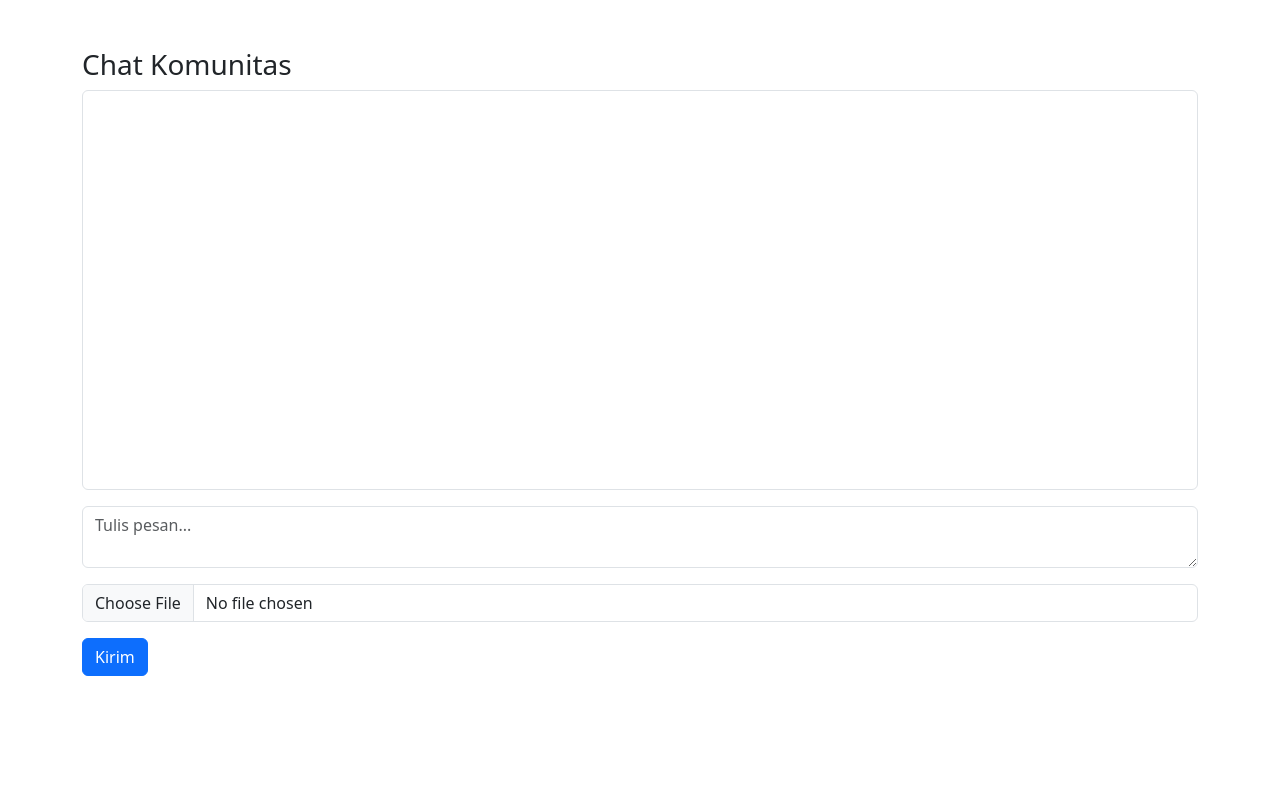
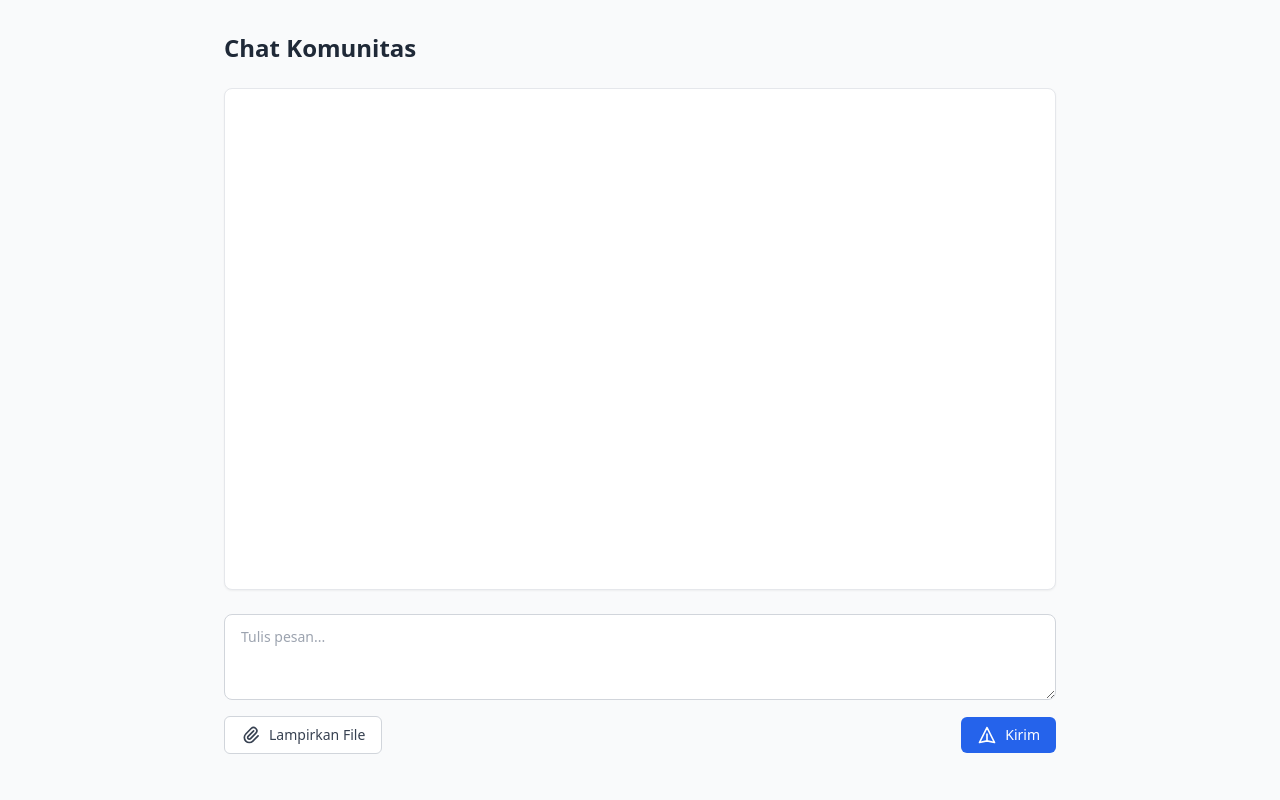
Before and after one commit to Anjaszz/seminar-ku, a CodeIgniter app: the page made by application/views/chat/index.php in a window 1280 px wide. Run offline with CodeIgniter, Linux system fonts and the light colour scheme; data that the repository does not hold is empty; some libraries are stand-ins or nearby versions.

Commit message:
update tampilan chat komunitas

```diff
--- a/application/views/chat/index.php
+++ b/application/views/chat/index.php
@@ -4,37 +4,119 @@
     <meta charset="UTF-8">
     <meta name="viewport" content="width=device-width, initial-scale=1.0">
     <title>Chat Komunitas</title>
-    <link rel="stylesheet" href="https://cdn.jsdelivr.net/npm/bootstrap@5.3.0/dist/css/bootstrap.min.css">
+    <script src="https://cdn.tailwindcss.com"></script>
 </head>
-<body>
-    <div class="container mt-5">
-        <h3>Chat Komunitas</h3>
-        <div class="chat-box border rounded p-3 mb-3" style="height: 400px; overflow-y: scroll;">
+<body class="bg-gray-50">
+    <div class="max-w-4xl mx-auto p-4 sm:p-6 lg:p-8">
+        <!-- Header -->
+        <div class="mb-6">
+            <h3 class="text-2xl font-semibold text-gray-800">Chat Komunitas</h3>
+        </div>
+
+        <!-- Chat Box -->
+        <div class="bg-white rounded-lg shadow-sm border border-gray-200 mb-6">
+            <div class="h-[500px] overflow-y-auto p-4" id="chat-container">
                 <?php foreach ($chats as $chat): ?>
-                <div class="chat-message mb-2">
-                    <strong><?= $chat['nama_mhs']; ?>:</strong>
+                    <div class="mb-4">
+                        <div class="flex items-start space-x-3">
+                            <!-- Avatar placeholder -->
+                            <div class="w-8 h-8 rounded-full bg-blue-500 flex items-center justify-center">
+                                <span class="text-white text-sm">
+                                    <?= substr($chat['nama_mhs'], 0, 1); ?>
+                                </span>
+                            </div>
+
+                            <div class="flex-1">
+                                <div class="flex items-center mb-1">
+                                    <span class="font-medium text-gray-900"><?= $chat['nama_mhs']; ?></span>
+                                    <span class="ml-2 text-xs text-gray-500"><?= $chat['created_at']; ?></span>
+                                </div>
+
+                                <div class="text-gray-700">
                                     <?php if ($chat['tipe_file'] === 'text'): ?>
-                        <p><?= $chat['pesan']; ?></p>
+                                        <p class="text-gray-700"><?= $chat['pesan']; ?></p>
                                     <?php elseif ($chat['tipe_file'] === 'image'): ?>
-                        <p><img src="<?= base_url($chat['file_path']); ?>" alt="Image" class="img-fluid" style="max-height: 200px;"></p>
+                                        <div class="mt-2 max-w-xs">
+                                            <img src="<?= base_url($chat['file_path']); ?>"
+                                                alt="Uploaded image"
+                                                class="rounded-lg max-h-48 w-auto object-cover">
+                                        </div>
                                     <?php elseif ($chat['tipe_file'] === 'document'): ?>
-                        <p><a href="<?= base_url($chat['file_path']); ?>" target="_blank">Download Document</a></p>
+                                        <div class="mt-2">
+                                            <a href="<?= base_url($chat['file_path']); ?>"
+                                               target="_blank"
+                                               class="inline-flex items-center px-3 py-2 text-sm font-medium text-blue-600 bg-blue-50 rounded-md hover:bg-blue-100">
+                                                <svg class="w-4 h-4 mr-2" fill="none" stroke="currentColor" viewBox="0 0 24 24">
+                                                    <path stroke-linecap="round" stroke-linejoin="round" stroke-width="2" d="M12 10v6m0 0l-3-3m3 3l3-3m2 8H7a2 2 0 01-2-2V5a2 2 0 012-2h5.586a1 1 0 01.707.293l5.414 5.414a1 1 0 01.293.707V19a2 2 0 01-2 2z" />
+                                                </svg>
+                                                Download Document
+                                            </a>
+                                        </div>
                                     <?php endif; ?>
-                    <small class="text-muted"><?= $chat['created_at']; ?></small>
+                                </div>
+                            </div>
+                        </div>
                     </div>
                 <?php endforeach; ?>
             </div>
-        <form action="<?= site_url('user/chat/send'); ?>" method="post" enctype="multipart/form-data">
+        </div>
+
+        <!-- Message Input Form -->
+        <form action="<?= site_url('user/chat/send'); ?>" method="post" enctype="multipart/form-data" class="space-y-4">
             <input type="hidden" name="id_vendor" value="<?= $id_vendor; ?>">
             <input type="hidden" name="id_seminar" value="<?= $id_seminar; ?>">
-            <div class="mb-3">
-                <textarea name="pesan" class="form-control" placeholder="Tulis pesan..." required></textarea>
+
+            <div class="relative">
+                <textarea
+                    name="pesan"
+                    rows="3"
+                    class="block w-full rounded-lg border border-gray-300 px-4 py-3 text-gray-900 focus:border-blue-500 focus:ring-blue-500 sm:text-sm"
+                    placeholder="Tulis pesan..."
+                    required
+                ></textarea>
             </div>
-            <div class="mb-3">
-                <input type="file" name="file" class="form-control">
+
+            <div class="flex items-center justify-between">
+                <div class="flex items-center space-x-2">
+                    <label class="relative cursor-pointer">
+                        <input type="file" name="file" class="hidden" id="file-input">
+                        <div class="inline-flex items-center px-4 py-2 text-sm font-medium text-gray-700 bg-white border border-gray-300 rounded-md hover:bg-gray-50">
+                            <svg class="w-5 h-5 mr-2" fill="none" stroke="currentColor" viewBox="0 0 24 24">
+                                <path stroke-linecap="round" stroke-linejoin="round" stroke-width="2" d="M15.172 7l-6.586 6.586a2 2 0 102.828 2.828l6.414-6.586a4 4 0 00-5.656-5.656l-6.415 6.585a6 6 0 108.486 8.486L20.5 13" />
+                            </svg>
+                            Lampirkan File
                         </div>
-            <button type="submit" class="btn btn-primary">Kirim</button>
+                    </label>
+                    <span class="text-sm text-gray-500" id="file-name"></span>
+                </div>
+
+                <button
+                    type="submit"
+                    class="inline-flex items-center px-4 py-2 text-sm font-medium text-white bg-blue-600 rounded-md hover:bg-blue-700 focus:outline-none focus:ring-2 focus:ring-offset-2 focus:ring-blue-500"
+                >
+                    <svg class="w-5 h-5 mr-2" fill="none" stroke="currentColor" viewBox="0 0 24 24">
+                        <path stroke-linecap="round" stroke-linejoin="round" stroke-width="2" d="M12 19l9 2-9-18-9 18 9-2zm0 0v-8" />
+                    </svg>
+                    Kirim
+                </button>
+            </div>
         </form>
     </div>
+
+    <script>
+        // Auto-scroll to bottom of chat
+        const chatContainer = document.getElementById('chat-container');
+        chatContainer.scrollTop = chatContainer.scrollHeight;
+
+        // Show selected file name
+        const fileInput = document.getElementById('file-input');
+        const fileName = document.getElementById('file-name');
+
+        fileInput.addEventListener('change', function() {
+            if (this.files && this.files[0]) {
+                fileName.textContent = this.files[0].name;
+            }
+        });
+    </script>
 </body>
 </html>
```
Lines whose indentation alone changed are shown as unchanged.
